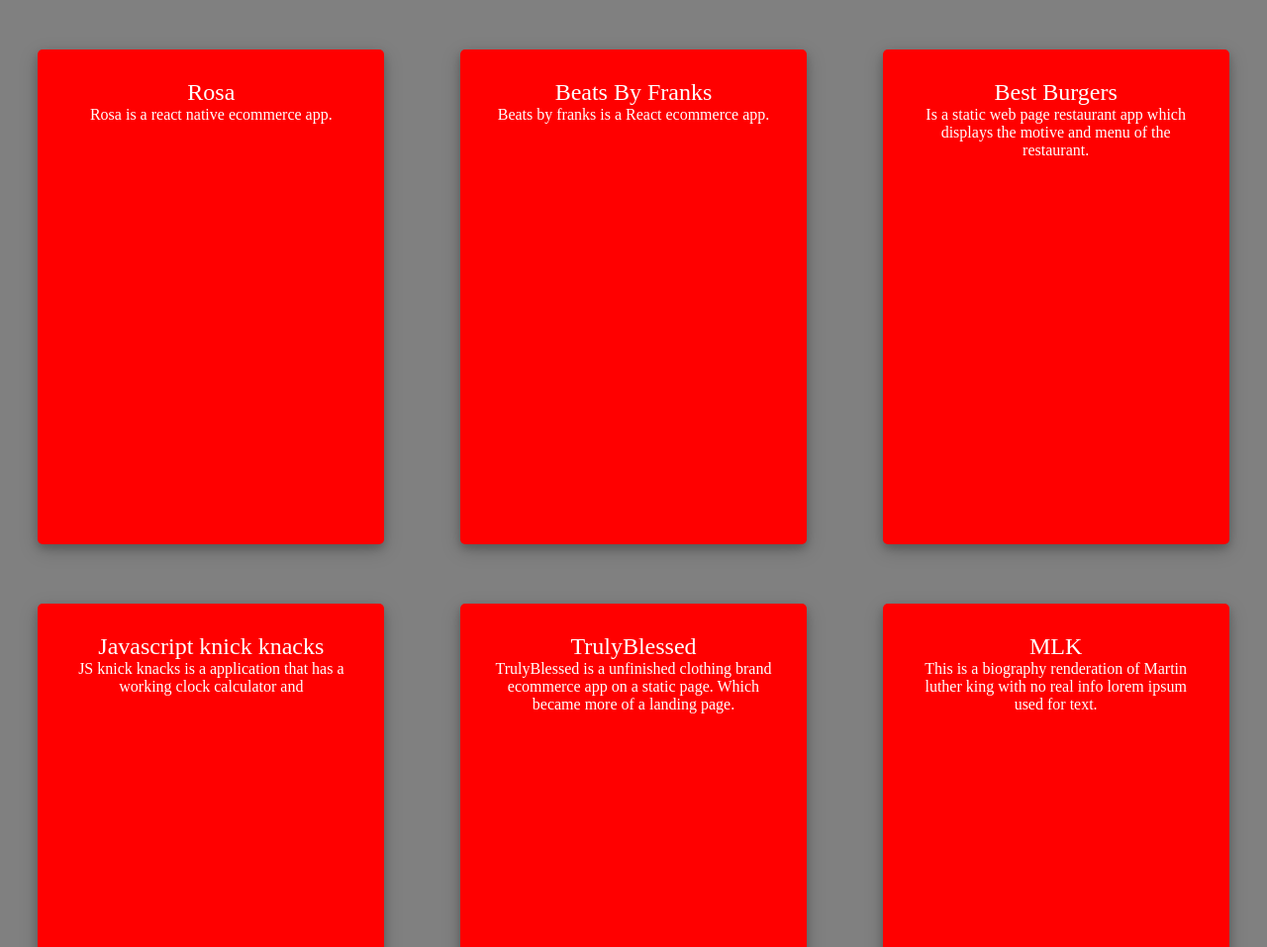
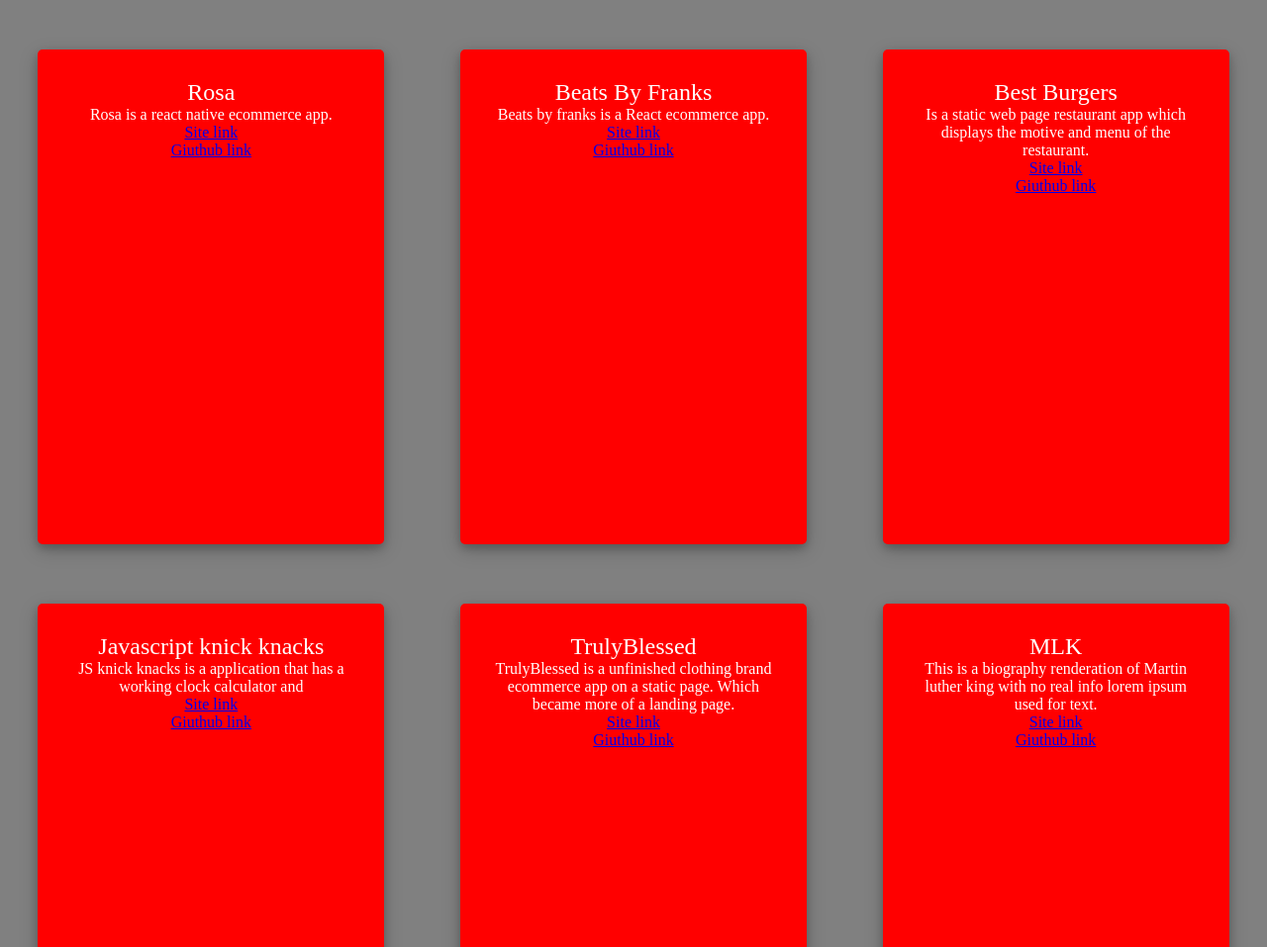
Before and after one commit to Austinfranks/portfolio, a plain HTML site: page index.html in a window 1280 px wide. Shown: the part 1340-2297 px from the top of the page at 99% size. Drawn offline with Linux system fonts and the light colour scheme.

Commit message:
videoleft

```diff
--- a/index.html
+++ b/index.html
@@ -47,12 +47,16 @@
         <div class="projectimg"></div>
         <div class="projectitle">Rosa</div>
         <div class="projecttext">Rosa is a react native ecommerce app.</div>
+        <a class="linkss" href="http://">Site link</a>
+        <a class="linkss" href="http://">Giuthub link</a>
       </div>
 
       <div class="card">
         <div class="projectimg"></div>
         <div class="projectitle">Beats By Franks</div>
         <div class="projecttext">Beats by franks is a React ecommerce app.</div>
+        <a class="linkss" href="http://">Site link</a>
+        <a class="linkss" href="http://">Giuthub link</a>
       </div>
       <div class="card">
         <div class="projectimg"></div>
@@ -61,6 +65,8 @@
           Is a static web page restaurant app which displays the motive and menu
           of the restaurant.
         </div>
+        <a class="linkss" href="http://">Site link</a>
+        <a class="linkss" href="http://">Giuthub link</a>
       </div>
       <div class="card">
         <div class="projectimg"></div>
@@ -69,6 +75,8 @@
           JS knick knacks is a application that has a working clock calculator
           and
         </div>
+        <a class="linkss" href="http://">Site link</a>
+        <a class="linkss" href="http://">Giuthub link</a>
       </div>
       <div class="card">
         <div class="projectimg"></div>
@@ -77,6 +85,8 @@
           TrulyBlessed is a unfinished clothing brand ecommerce app on a static
           page. Which became more of a landing page.
         </div>
+        <a class="linkss" href="http://">Site link</a>
+        <a class="linkss" href="http://">Giuthub link</a>
       </div>
       <div class="card">
         <div class="projectimg"></div>
@@ -85,6 +95,8 @@
           This is a biography renderation of Martin luther king with no real
           info lorem ipsum used for text.
         </div>
+        <a class="linkss" href="http://">Site link</a>
+        <a class="linkss" href="http://">Giuthub link</a>
       </div>
     </section>
     <!-- PROJECTS -->
--- a/style.css
+++ b/style.css
@@ -173,6 +173,10 @@ header {
   font-size: 16px;
 }
 
+.linkss {
+  font-size: 16px;
+}
+
 /* PROJECT */
 
 /* CONTACT */
```
